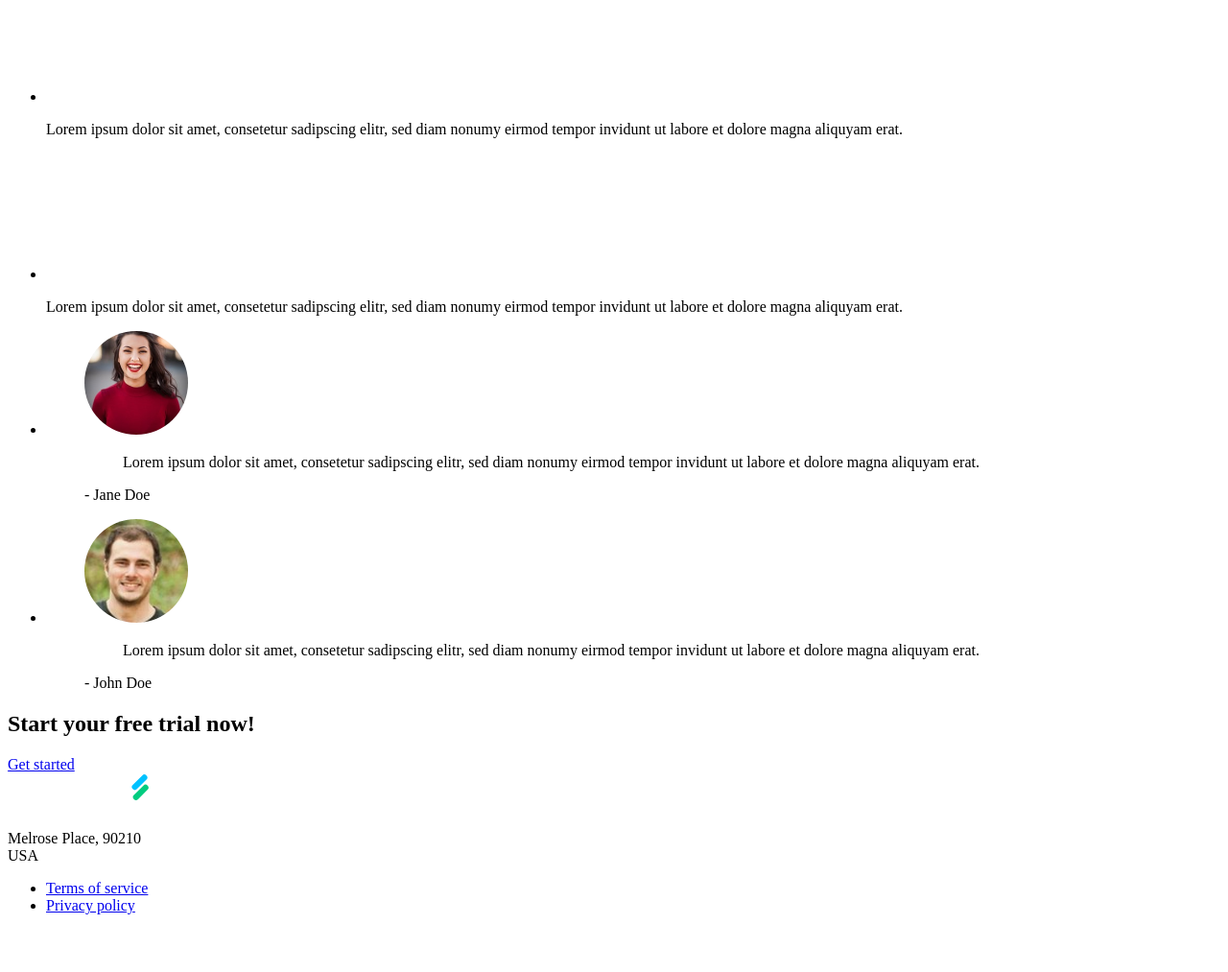
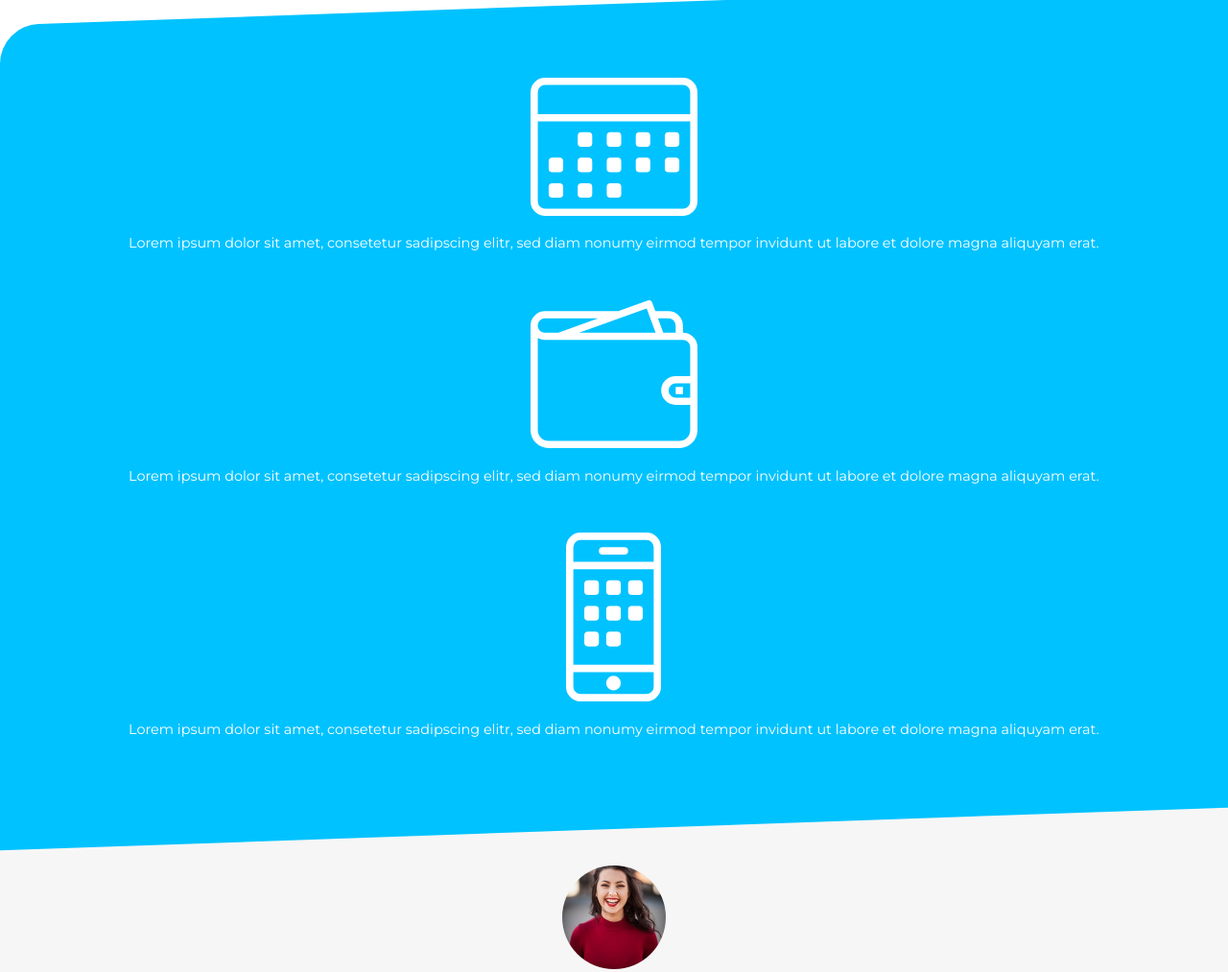
Before and after one commit to frontEnd20-1/CrashCourse, a plain HTML site: page index.html in a window 1280 px wide. Shown: the part 904-1917 px from the top of the page at 96% size. Before the commit the page ends 1873 px from the top, so only its background shows below. Drawn offline with Linux system fonts and the light colour scheme.

Commit message:
css for mobile version.

```diff
--- a/css/main.css
+++ b/css/main.css
@@ -0,0 +1,204 @@
+
+/*Imported font from google fonts*/
+@import url('https://fonts.googleapis.com/css2?family=Montserrat:400,600');
+
+/*body declarator is usually used for:
+    setting the font-family,
+    changing the page's background color,
+    removing the document margin set by the browser
+    */
+body {
+    margin:0;
+    font-family: 'Montserrat', sans-serif;
+}
+
+/*em is a relative unit that measures upon the browsers default font-size (usually 16px)*/
+p, blockquote {
+    font-size: .9em;
+    line-height: 1.5em;
+}
+
+ul {
+    list-style-type: none; /* remove the bullets from the list */
+    /*Remove the margins and paddings added by the browser*/
+    margin: 0;
+    padding: 0;
+}
+
+.container {
+    text-align: center;
+    padding: .8em 1.2em;
+}
+
+.logo {
+    width: 130px;
+}
+
+header {
+    display: flex;
+    justify-content: space-between;
+}
+
+.hide-mobile {
+    display: none;
+}
+
+.menu {
+    margin-top: 45%;
+    width: 25px;
+}
+
+.server {
+    width: 70%; /* The percentage is calculate from the size of the container class */
+    margin: 2em auto 2em 25%;
+}
+
+h1, .subhead {
+    position: relative; /* Must be relative or absolute in order to be able to use z-index */
+    z-index: 3;
+}
+
+.subhead {
+    font-size: 1.1em;
+}
+
+.blue-container {
+    width: 100%; /* 100% of the browser */
+    background: #00c2ff;
+    color: white;
+    margin-top: 15%;
+    padding: 4em 0 2em;
+    border-top-left-radius: 40px;
+    transform: skewY(-2deg);
+}
+
+.blue-container:before {
+    content: "";
+    width: 40px;
+    height: 40px;
+    background: #00c2ff;
+    position: absolute;
+    top: -39px;
+    right: 0;
+    z-index: -2;
+}
+
+.blue-container:after {
+    content: "";
+    width: 80px;
+    height: 80px;
+    background: white;
+    position: absolute;
+    top: -80px;
+    right: 0;
+    border-radius: 50%;
+    z-index: -1;
+}
+
+.blue-container ul {
+    transform: skewY(2deg);
+}
+
+.blue-container ul > li {
+    margin-bottom: 3em;
+}
+
+.blue-container ul > li > p {
+    padding: 0 2em;
+}
+
+.blue-container img {
+    width: 14%;
+}
+
+.blue-container ul li:nth-child(3) img {
+    width: 8%;
+}
+
+.gray-container {
+    background: #f6f6f6;
+    padding: 4em 0 2em;
+    margin-top: -3%;
+}
+
+.gray-container ul li:first-child {
+    margin-bottom: 2em;
+}
+
+/* Removing default browser padding and margin */
+figure {
+    margin: 0;
+    padding: 0;
+}
+
+figcaption {
+    font-weight: bold;
+    color: #00c2ff;
+}
+
+h2 {
+    margin-top: 7%;
+}
+
+.cta {
+    background: #00cc80;
+    display: block;
+    color: white;
+    border-radius: 20px;
+    padding: .5em;
+    text-decoration: none;
+    font-size: 1.5em;
+    width: calc(100% -1em);
+    margin: 3% auto 7%;
+    position: relative;
+    z-index: 3;
+}
+
+.footer-container {
+    width: 100%;
+    background: #3d444a;
+    color: white;
+    padding: 3em 0;
+    border-top-right-radius: 40px;
+    transform: skewY(2deg);
+}
+
+.footer-container > div {
+    transform: skewY(-2deg);
+}
+
+.footer-container:before {
+    content: "";
+    background: #3d444a;
+    width: 40px;
+    height: 40px;
+    position: absolute;
+    top: -39px;
+    left: 0;
+    z-index: -2;
+}
+
+.footer-container:after {
+    content: "";
+    width: 80px;
+    height: 80px;
+    background: white;
+    position: absolute;
+    z-index: -1;
+    top: -80px;
+    left: 0;
+    border-radius: 50%;
+}
+
+ul.footer-links {
+    margin: 0 auto;
+}
+
+ul.footer-links li {
+    display: inline-block;
+}
+
+ul.footer-links a {
+    color: #9d9d9d;
+    font-size: .8em;
+}
--- a/index.html
+++ b/index.html
@@ -3,6 +3,7 @@
 <head>
     <meta charset="UTF-8">
     <meta name="viewport" content="width=device-width, initial-scale=1.0">
+    <link rel="stylesheet" href="css/main.css">
     <title>26AndFour</title>
 </head>
 <body>
@@ -14,7 +15,7 @@
                 <a href="#" class="hide-desktop">
                     <img src="images/ham.svg" alt="toggle menu" class="menu" id="menu">
                 </a>
-                <ul class="show-desktop hide-desktop" id="nav">
+                <ul class="show-desktop hide-mobile" id="nav">
                     <li id="hide" class="exit-btn hide-desktop"><a href="#"><img src="images/exit.svg" alt="exit menu"></a></li>
                     <li><a href="#">Home</a></li>
                     <li><a href="#">Services</a></li>
```
